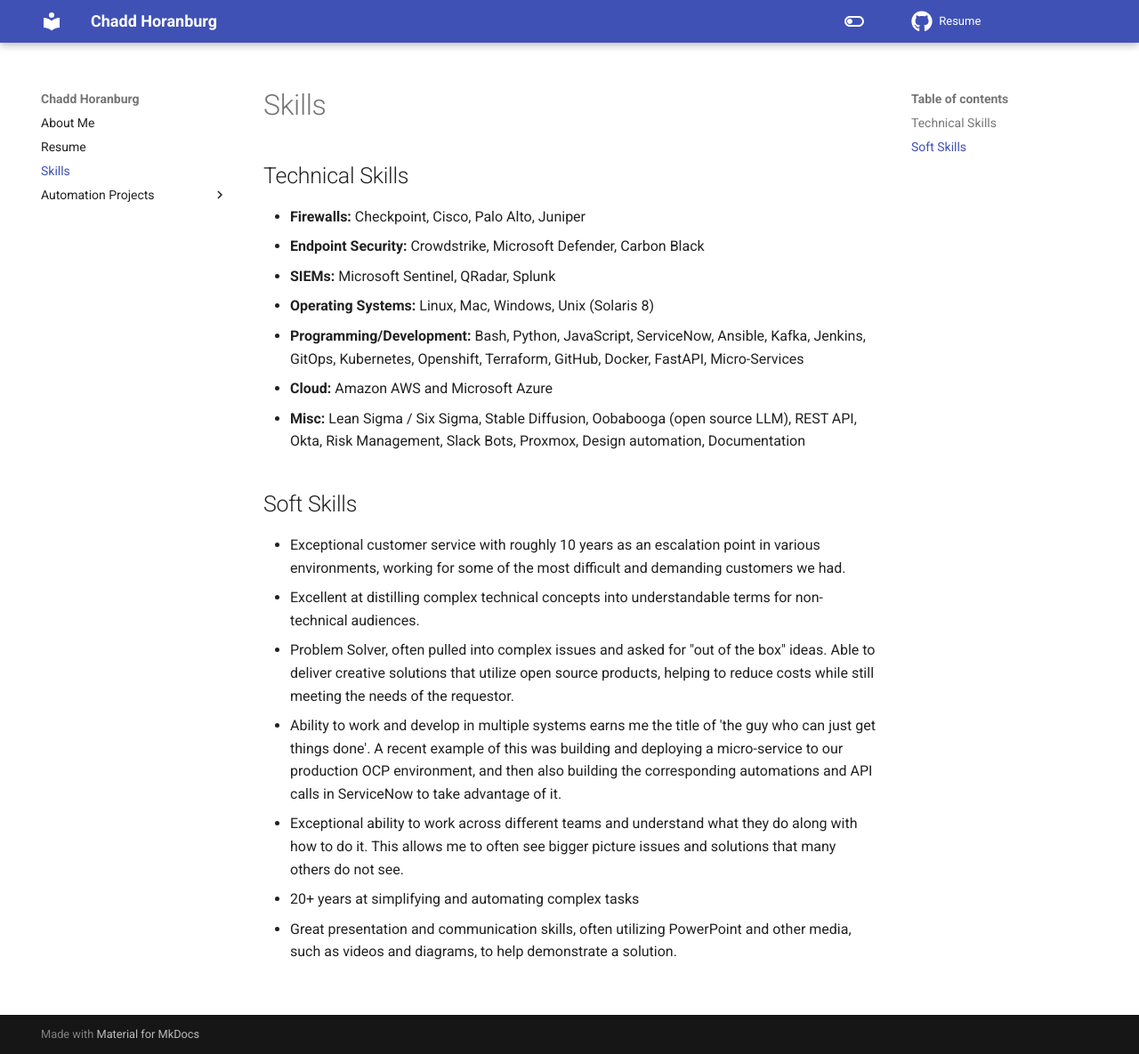
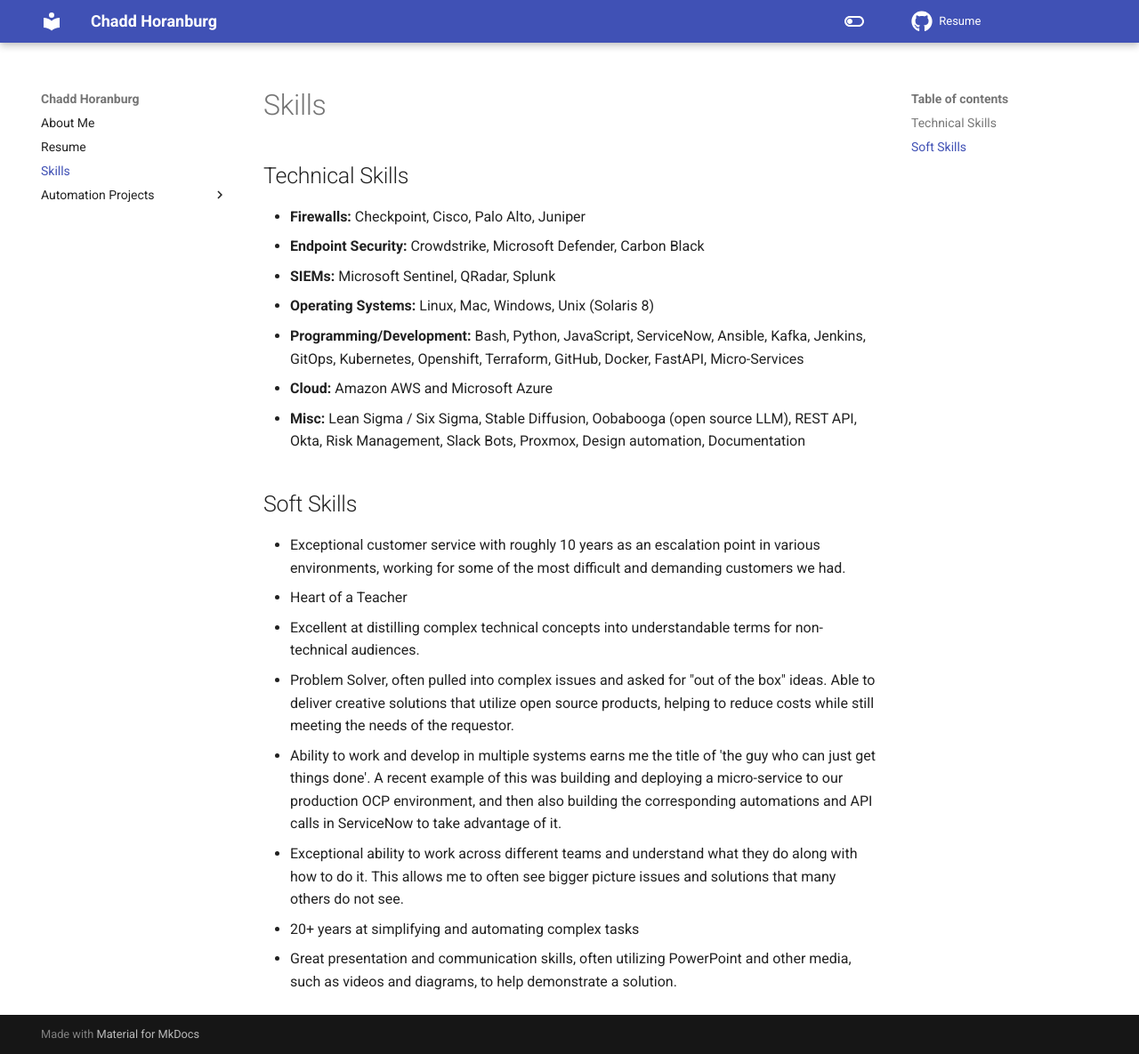
Before and after one commit to ChadDa3mon/Resume, an MkDocs documentation site: the page built from docs/skills.md, in a window 1280 px wide and 1185 px high. Shown: the whole window at 89% size. Built offline with MkDocs 1.6.1 and Material for MkDocs 9.7.7, drawn with Linux system fonts in a browser that asks for light colours; comment, search, counter and statistics services are not loaded.

Commit message:
Updated skills

```diff
--- a/docs/skills.md
+++ b/docs/skills.md
@@ -9,6 +9,7 @@
 
 # Soft Skills
 - Exceptional customer service with roughly 10 years as an escalation point in various environments, working for some of the most difficult and demanding customers we had.
+- Heart of a Teacher
 - Excellent at distilling complex technical concepts into understandable terms for non-technical audiences.
 - Problem Solver, often pulled into complex issues and asked for "out of the box" ideas. Able to deliver creative solutions that utilize open source products, helping to reduce costs while still meeting the needs of the requestor.
 - Ability to work and develop in multiple systems earns me the title of 'the guy who can just get things done'. A recent example of this was building and deploying a micro-service to our production OCP environment, and then also building the corresponding automations and API calls in ServiceNow to take advantage of it.
```
